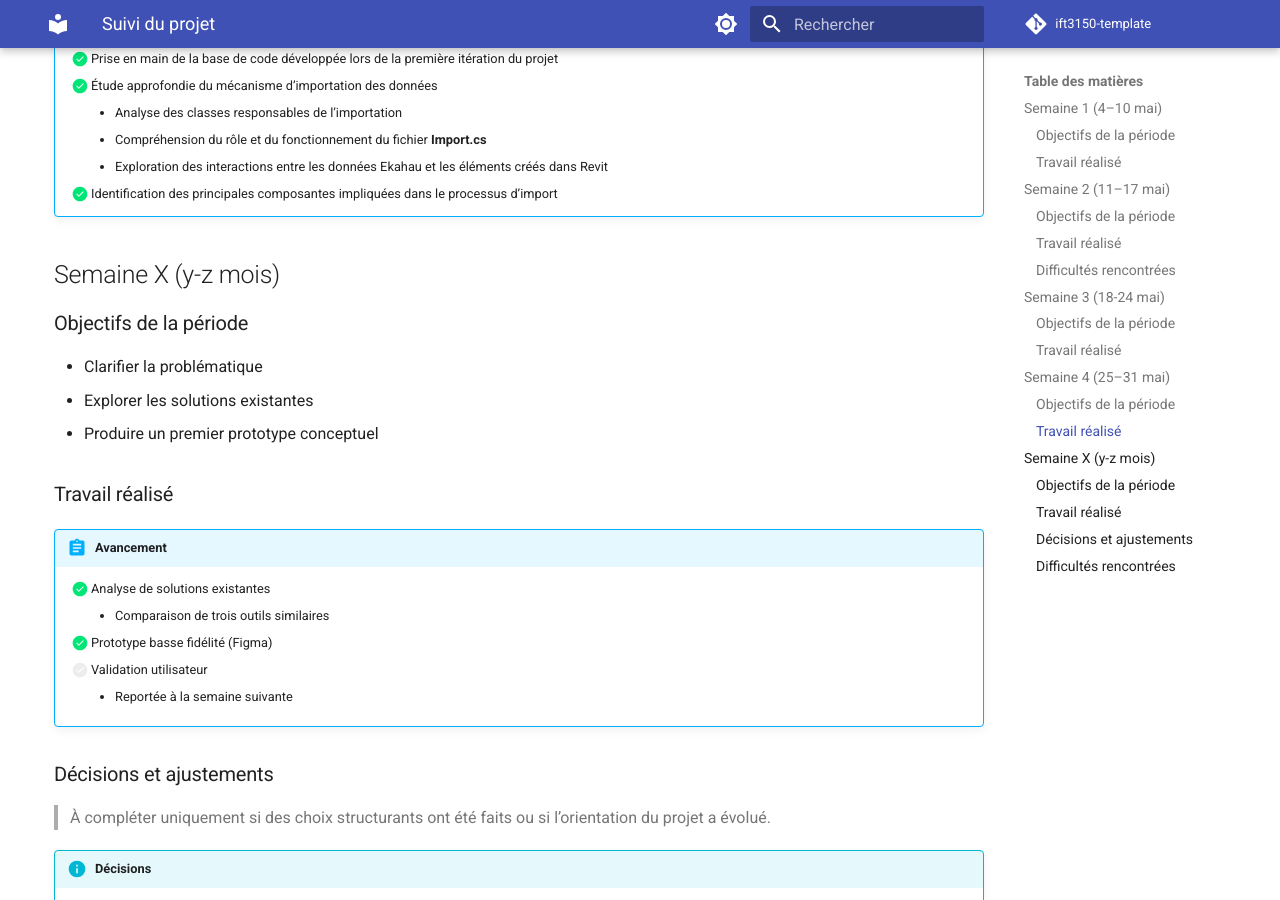
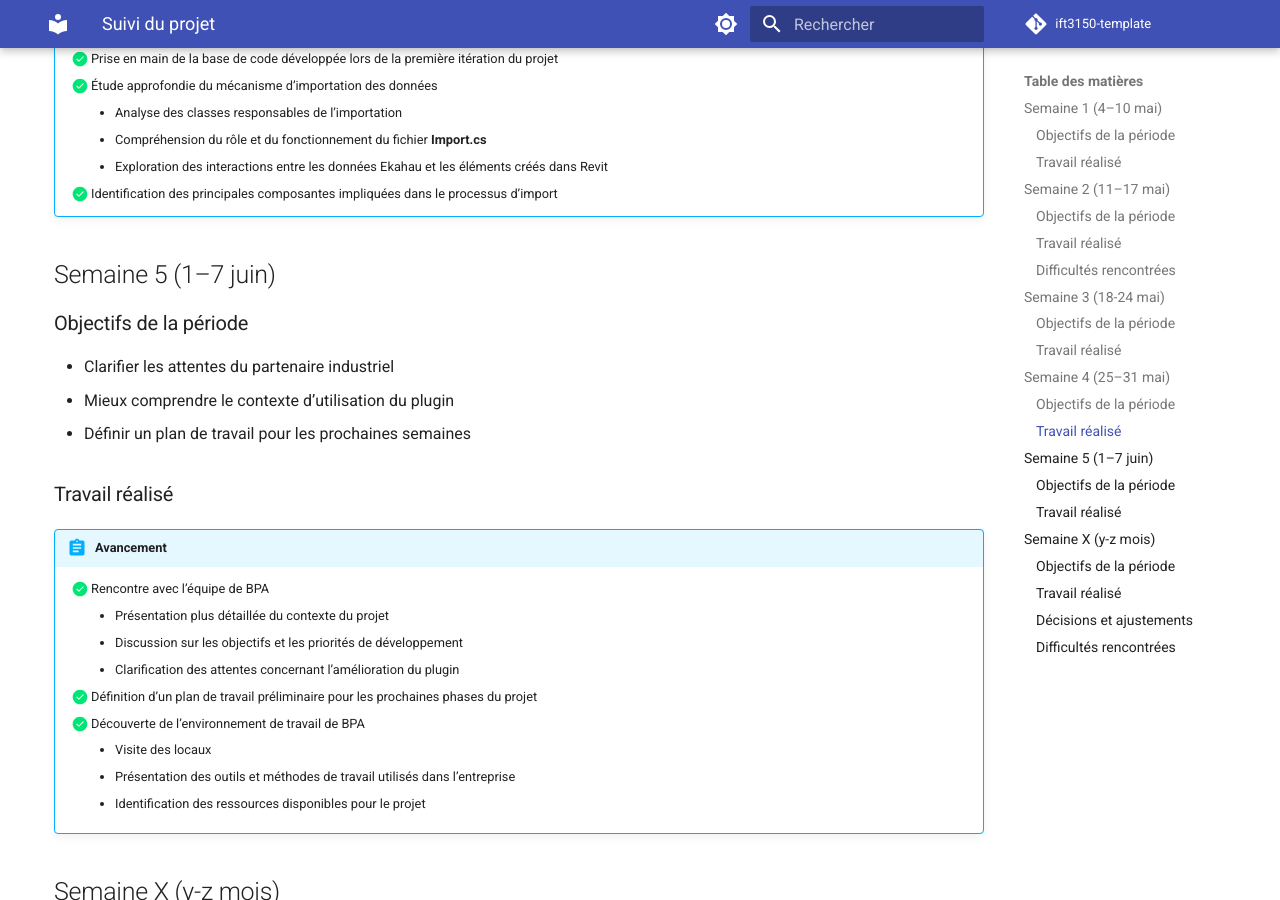
Before and after one commit to tidjanioff/ift3150-suivi, an MkDocs documentation site: the page built from docs/suivi.md, in a window 1280 px wide and 900 px high, scrolled down 2706 px. Built offline with MkDocs 1.6.1 and Material for MkDocs 9.7.7, drawn with Linux system fonts in a browser that asks for light colours; emoji names are drawn with the system emoji font; comment, search, counter and statistics services are not loaded.

Commit message:
Suivi: semaine 5

```diff
--- a/docs/suivi.md
+++ b/docs/suivi.md
@@ -107,6 +107,25 @@ title: Suivi du projet
     - [x] Identification des principales composantes impliquées dans le processus d’import
 
 
+## Semaine 5 (1–7 juin)
+
+### Objectifs de la période
+- Clarifier les attentes du partenaire industriel
+- Mieux comprendre le contexte d’utilisation du plugin
+- Définir un plan de travail pour les prochaines semaines
+
+### Travail réalisé
+
+!!! abstract "Avancement"
+    - [x] Rencontre avec l’équipe de BPA
+        - Présentation plus détaillée du contexte du projet
+        - Discussion sur les objectifs et les priorités de développement
+        - Clarification des attentes concernant l’amélioration du plugin
+    - [x] Définition d’un plan de travail préliminaire pour les prochaines phases du projet
+    - [x] Découverte de l’environnement de travail de BPA
+        - Visite des locaux
+        - Présentation des outils et méthodes de travail utilisés dans l’entreprise
+        - Identification des ressources disponibles pour le projet
 
 ## Semaine X (y-z mois)
 
```
Also changed, not shown: site/search/search_index.json, site/sitemap.xml, site/suivi/index.html, 1 other file.
